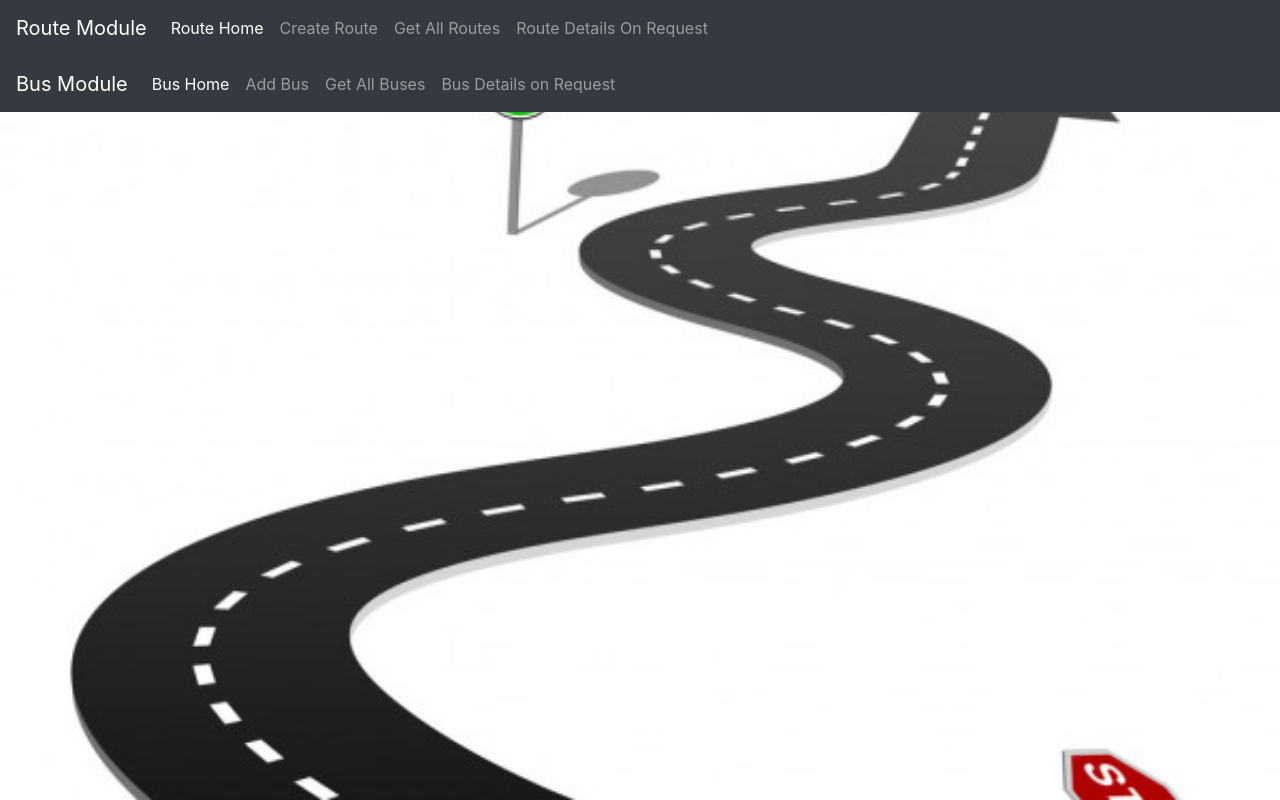
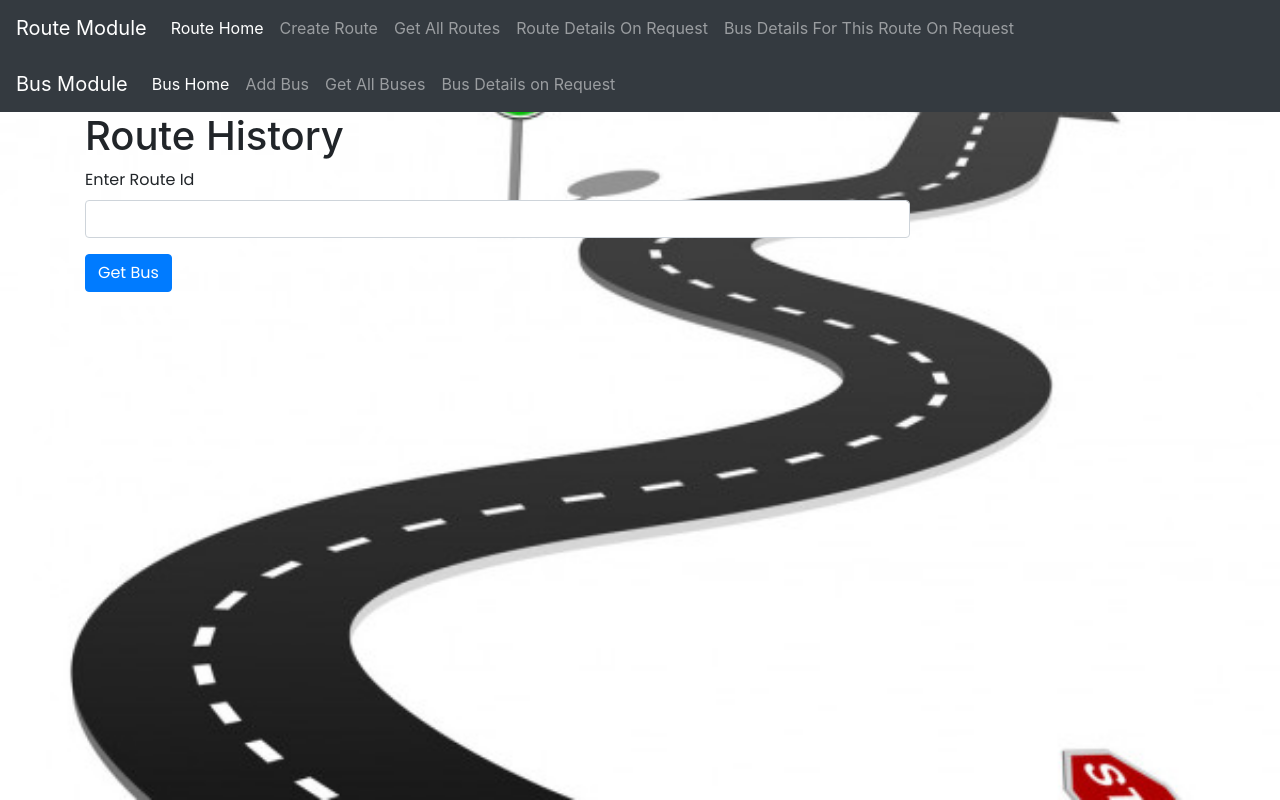
Before and after one commit to Navaneeth1220/tms_frontend, a React (Create React App) app in the folder tms/: page /fetchbusbyroute in a window 1280 px wide. Built offline with nearby package versions, Linux system fonts and the light colour scheme.

Commit message:
Both Modules Completed

```diff
--- a/tms/src/App.js
+++ b/tms/src/App.js
@@ -14,6 +14,7 @@ import GetBusDetailsOnRequest from './components/Bus/getBusDetailsonRequest';
 import GetRouteDetailsOnRequest from './components/Route/getRouteDetailsonRequest';
 import GetAllBuses from './components/Bus/GetAllBuses';
 import GetAllRoutes from './components/Route/GetAllRoutes';
+import FetchBusByRoute from './components/Route/fetchBusByRoute';
 
 function App() {
   /*let mockRoute={
@@ -46,7 +47,7 @@ function App() {
                     <Route exact path="/allbuses" component={GetAllBuses} />
                     <Route exact path="/busdetails/:busId" component = { GetBusDetailsByParameter } />
                     <Route exact path="/busdetailsonrequest" component={GetBusDetailsOnRequest} />
-
+                    <Route exact path="/fetchbusbyroute" component={FetchBusByRoute} />
                   </Switch>
 
 
--- a/tms/src/components/Bus/DisplayBusList.js
+++ b/tms/src/components/Bus/DisplayBusList.js
@@ -8,7 +8,7 @@ export default function DisplayBusList({ buses }) {
 
         <div>
 
-            <ul>
+            <ol>
 
                 {
                     buses.map((bus) => <li key={bus.busId}>
@@ -20,7 +20,7 @@ export default function DisplayBusList({ buses }) {
 
                     </li>)
                 }
-            </ul>
+            </ol>
 
 
         </div>
--- /dev/null
+++ b/tms/src/components/Route/DisplayBusListUsingRoute.js
@@ -0,0 +1,9 @@
+import DisplayBusDetails from '../Bus/DisplayBusDetails';
+
+export default function DisplayBusListUsingRoute({buses}) {
+    return (
+        <div>
+            {buses.map((bus) => <li key={bus.busId}><DisplayBusDetails bus={bus}/></li>)}
+        </div>
+    );
+}
--- a/tms/src/components/Route/RouteNavBar.js
+++ b/tms/src/components/Route/RouteNavBar.js
@@ -48,6 +48,13 @@ export default function RouteNavBar(){
                             </Link>
                         </li>
 
+                        <li className="nav-item">
+
+                            <Link to="/fetchbusbyroute" className="nav-link">
+                            <span>Bus Details For This Route On Request</span>
+                            </Link>
+                        </li>
+
 
                     </ul>
 
--- /dev/null
+++ b/tms/src/components/Route/fetchBusByRoute.js
@@ -0,0 +1,84 @@
+import React, { useState } from "react";
+import { useDispatch , useSelector} from "react-redux";
+import style from './style.css';
+import {fetchBusByRouteAction} from '../../redux/routeredux/fetchbusbyroute/fetchBusByRouteActions'
+import DisplayBusListUsingRoute from "./DisplayBusListUsingRoute";
+
+
+
+
+export default function FetchBusByRoute() {
+
+    const routeIdRef = React.createRef();
+
+    const initialState = {routeId : undefined};
+
+    const [currentState, setNewState]= useState(initialState);
+
+    const response = useSelector(state=>{
+        return ({
+            bus : state.fetchBusByRoute.bus,
+            error : state.fetchBusByRoute.error
+        });
+    })
+
+    const dispatch = useDispatch();
+
+    const submitHandler = (event) => {
+
+        event.preventDefault();
+        console.log("current state", currentState);
+        const routeId = routeIdRef.current.value;
+        dispatch(fetchBusByRouteAction(routeId));
+
+    }
+
+    const setFieldState = () => {
+
+        const routeIdValue = routeIdRef.current.value;
+        const newState = { ...currentState, routeId: routeIdValue, bus: undefined, errMsg: undefined };
+        setNewState(newState);
+        console.log("inside set field state ");
+    }
+
+    return (
+        <div>
+            <h1> Route History</h1>
+
+            <div className={style.content}>
+                <form onSubmit={submitHandler} className={style.content}>
+
+                    <div className="form-group">
+                        <label>Enter Route Id</label>
+
+                        <input name="routeId" type="text" ref={routeIdRef} onChange={setFieldState} className="form-control"/>
+                    </div>
+
+                    <button className="btn btn-primary">Get Bus</button>
+                </form>
+
+                {response.bus ? (
+                    <div>
+                        <DisplayBusListUsingRoute buses={response.bus} />
+                    </div>
+                ) : ''}
+
+
+                {
+                    response.error ? (
+
+                        <div className={style.error}>
+                            Get Bus On Request Processing Unsuccessful
+                            <br />
+                            {response.error}
+
+                        </div>
+                    ) : ''
+
+                }
+            </div>
+        </div>
+
+    )
+
+}
--- /dev/null
+++ b/tms/src/redux/routeredux/fetchbusbyroute/fetchBusByRouteActions.js
@@ -0,0 +1,39 @@
+import {fetchBusByRoute} from '../../../service/RouteService';
+import store from '../../store';
+import fetchBusByRouteConstants from './fetchBusByRouteConstants';
+
+function fetchBusByRouteSuccess(bus){
+
+    return ({
+        type:fetchBusByRouteConstants.success,
+        bus : bus,
+        error : ''
+    });
+}
+
+function fetchBusByRouteFail(error){
+
+    return ({
+        type:fetchBusByRouteConstants.fail,
+        bus: undefined,
+        error : console.error
+    });
+}
+
+function fetchBusByRouteAction (routeId){
+    return ()=> {
+        const promise = fetchBusByRoute(routeId);
+        promise.then((response)=>{
+
+            const bus = response.data;
+            const actionObj = fetchBusByRouteSuccess(bus);
+            store.dispatch(actionObj);
+        }).catch(error =>
+            {
+                const actionObj = fetchBusByRouteFail(error.message);
+                store.dispatch(actionObj);
+            })
+    }
+}
+
+export {fetchBusByRouteSuccess , fetchBusByRouteFail , fetchBusByRouteAction};
--- /dev/null
+++ b/tms/src/redux/routeredux/fetchbusbyroute/fetchBusByRouteConstants.js
@@ -0,0 +1,9 @@
+const fetchBusByRouteConstants = {
+
+    success: "bus_request_byRouteId_success",
+
+    fail: "bus_request_byRouteId_fail"
+
+}
+
+export default fetchBusByRouteConstants;
--- /dev/null
+++ b/tms/src/redux/routeredux/fetchbusbyroute/fetchBusByRouteReducers.js
@@ -0,0 +1,20 @@
+import fetchBusByRouteConstants from './fetchBusByRouteConstants';
+const intialState = {
+
+    bus: undefined,
+    error: ''
+}
+
+function fetchBusByRouteReducer(state = intialState, action) {
+
+    if (action.type === fetchBusByRouteConstants.fail ||
+        action.type === fetchBusByRouteConstants.success) {
+
+        let newState = { ...state, ...action };
+        return newState;
+    }
+
+    return state;
+}
+
+export default fetchBusByRouteReducer;
--- a/tms/src/redux/store.js
+++ b/tms/src/redux/store.js
@@ -9,6 +9,7 @@ import allRoutesReducer from './routeredux/allRoutes/allRoutesReducers';
 import fetchRouteReducer from './routeredux/fetchRoute/fetchRouteReducers';
 import getBusOnRequestReducer from './busredux/getbusonrequest/getBusOnRequestReducers';
 import getRouteOnRequestReducer from './routeredux/getrouteonrequest/getRouteOnRequestReducers';
+import fetchBusByRouteReducer from './routeredux/fetchbusbyroute/fetchBusByRouteReducers';
 const store = createStore(
 
     combineReducers({
@@ -21,6 +22,7 @@ const store = createStore(
         allRoutes: allRoutesReducer,
         fetchRoute: fetchRouteReducer,
         getRouteOnRequest: getRouteOnRequestReducer,
+        fetchBusByRoute: fetchBusByRouteReducer,
 
     }),
 
--- a/tms/src/service/RouteService.js
+++ b/tms/src/service/RouteService.js
@@ -35,4 +35,10 @@ function allRoutes() {
 
 }
 
-export { fetchRoute, addRoute, allRoutes };
+function fetchBusByRoute(routeId){
+    const url = baseUrl+"/routes/getBus/"+routeId;
+    const promise = axios.get(url);
+    return promise;
+}
+
+export { fetchRoute, addRoute, allRoutes, fetchBusByRoute };
```
